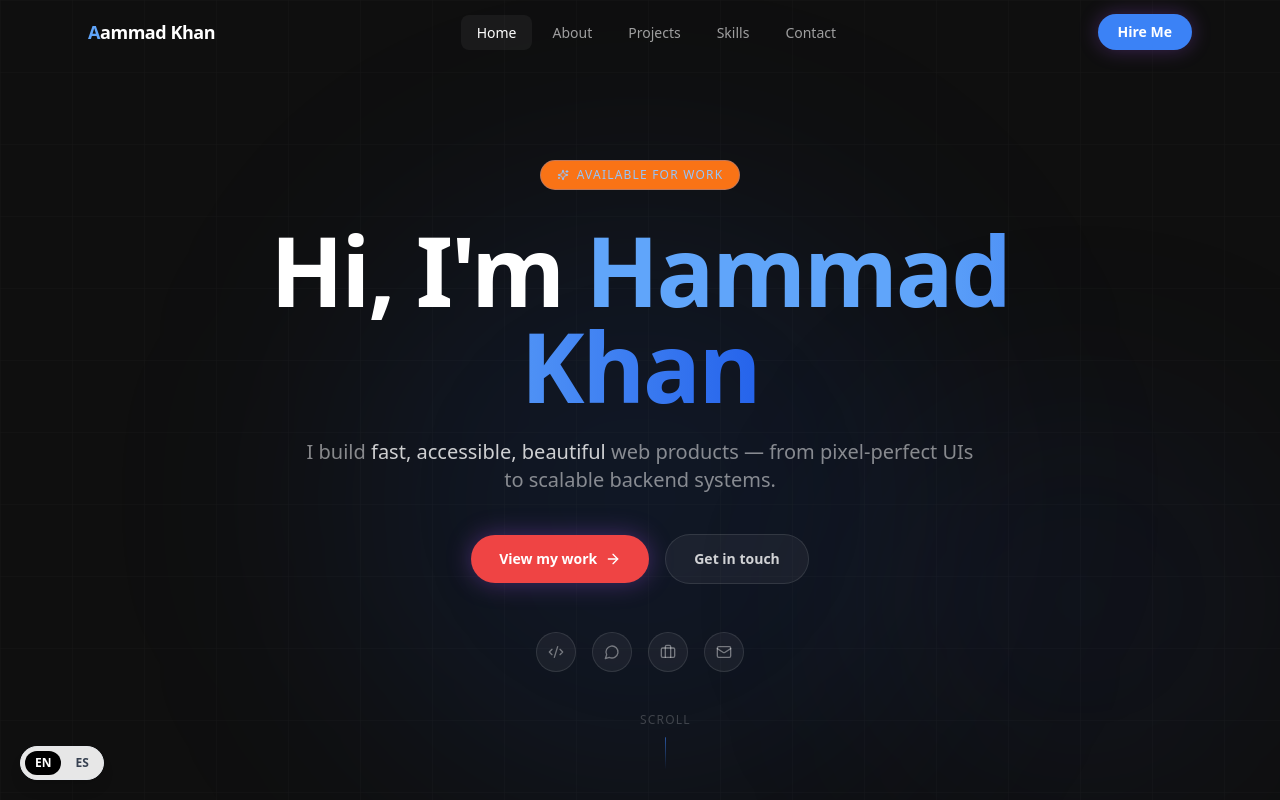
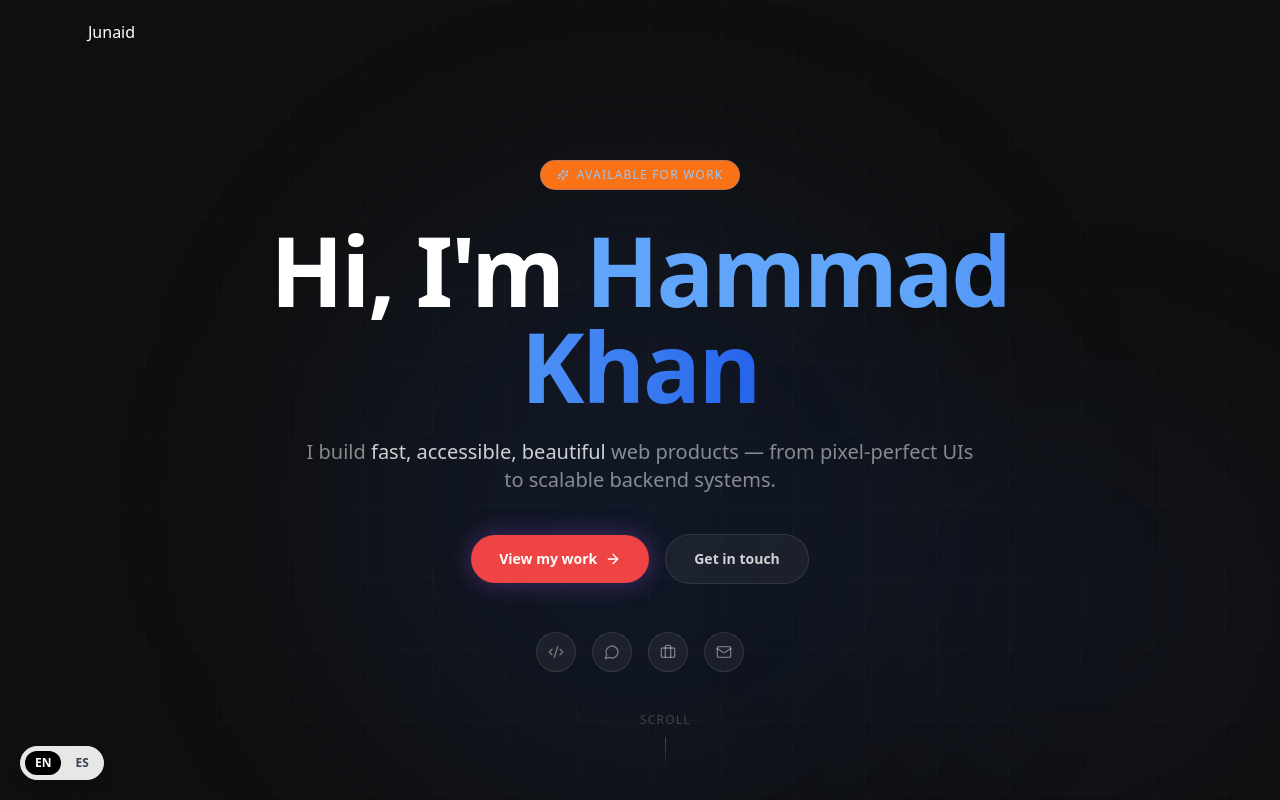
Before and after one commit to ranaasad01/atomic-build-a-modern-portfolio-website-with-da-5e8e79f9, a Next.js app: page / in a window 1280 px wide. Shown: the top 800 px of the page. Built offline with nearby package versions, Linux system fonts and the light colour scheme.

Commit message:
refactor(Navbar): update logo text to "Junaid"
Changed the logo link text content from APP_NAME to hardcoded "Junaid" to match the specific CSS selector requirement for header:nth-child(2) > nav:nth-child(1) > a:nth-child(1)

```diff
--- a/components/Navbar.tsx
+++ b/components/Navbar.tsx
@@ -1,9 +1,5 @@
 "use client";
-
-
-
-import { useState, useEffect } from "react";
-
+import { useEffect, useState } from "react";
 import Link from "next/link";
 
 import { usePathname } from "next/navigation";
@@ -14,8 +10,6 @@ import { Menu, X } from 'lucide-react';
 
 import { navLinks, navCTA, APP_NAME } from "@/lib/data";
 
-
-
 export default function Navbar() {
 
   const pathname = usePathname();
@@ -23,8 +17,6 @@ export default function Navbar() {
   const [scrolled, setScrolled] = useState(false);
 
   const [mobileOpen, setMobileOpen] = useState(false);
-
-
 
   useEffect(() => {
 
@@ -36,15 +28,11 @@ export default function Navbar() {
 
   }, []);
 
-
-
   useEffect(() => {
 
     setMobileOpen(false);
 
   }, [pathname]);
-
-
 
   const handleAnchorClick = (
 
@@ -72,8 +60,6 @@ export default function Navbar() {
 
   };
 
-
-
   const getLinkHref = (href: string) => {
 
     if (href.startsWith("#")) {
@@ -86,10 +72,7 @@ export default function Navbar() {
 
   };
 
-
-
   return (
-
     <motion.header
 
       initial={{ y: -80, opacity: 0 }}
@@ -109,137 +92,10 @@ export default function Navbar() {
       }`}
 
     >
-
-      <nav className="max-w-6xl mx-auto px-6 h-16 flex items-center justify-between">
-
-        {/* Logo */}
-
-        <Link
-
-          href="/"
-
-          className="font-display text-lg font-bold tracking-tight text-white hover:text-blue-400 transition-colors duration-300"
-
-        >
-
-          <span className="text-blue-400">A</span>
-
-          {APP_NAME.slice(1)}
-
-        </Link>
-
-
-
-        {/* Desktop nav */}
-
-        <ul className="hidden md:flex items-center gap-1">
-
-          {navLinks.map((link) => {
-
-            const isHome = link.href === "/";
-
-            const isActive =
-
-              isHome
-
-                ? pathname === "/"
-
-                : false;
-
-
-
-            return (
-
-              <li key={link.href}>
-
-                <Link
-
-                  href={getLinkHref(link.href)}
-
-                  onClick={(e) => handleAnchorClick(e, link.href)}
-
-                  className={`relative px-4 py-2 text-sm font-medium rounded-lg transition-all duration-300 group ${
-
-                    isActive
-
-                      ? "text-white"
-
-                      : "text-white/60 hover:text-white"
-
-                  }`}
-
-                >
-
-                  {isActive && (
-
-                    <motion.span
-
-                      layoutId="nav-active"
-
-                      className="absolute inset-0 bg-white/5 rounded-lg"
-
-                    />
-
-                  )}
-
-                  <span className="relative z-10">{link.label}</span>
-
-                </Link>
-
-              </li>
-
-            );
-
-          })}
-
-        </ul>
-
-
-
-        {/* CTA */}
-
-        <div className="hidden md:flex items-center gap-4">
-
-          <Link
-
-            href={getLinkHref(navCTA.href)}
-
-            onClick={(e) => handleAnchorClick(e, navCTA.href)}
-
-            className="px-5 py-2 text-sm font-semibold rounded-full bg-blue-500 text-white hover:bg-blue-400 transition-all duration-300 shadow-[0_0_20px_rgba(168,85,247,0.3)] hover:shadow-[0_0_28px_rgba(168,85,247,0.5)]"
-
-          >
-
-            {navCTA.label}
-
-          </Link>
-
-        </div>
-
-
-
-        {/* Mobile toggle */}
-
-        <button
-
-          onClick={() => setMobileOpen((v) => !v)}
-
-          className="md:hidden p-2 rounded-lg text-white/70 hover:text-white hover:bg-white/5 transition-all duration-200"
-
-          aria-label="Toggle menu"
-
-        >
-
-          {mobileOpen ? <X size={20} /> : <Menu size={20} />}
-
-        </button>
-
-      </nav>
-
-
-
+      <nav
+        className="max-w-6xl mx-auto px-6 h-16 flex items-center justify-between"
+        data-atomic-id="abn8cyn">Junaid</nav>
       {/* Mobile menu */}
-
       <AnimatePresence>
 
         {mobileOpen && (
@@ -258,7 +114,7 @@ export default function Navbar() {
 
           >
 
-            <ul className="px-6 py-4 flex flex-col gap-1">
+            <ul className="px-6 py-4 flex flex-col gap-1" data-atomic-id="a1jkz969">
 
               {navLinks.map((link, i) => (
 
@@ -327,9 +183,7 @@ export default function Navbar() {
         )}
 
       </AnimatePresence>
-
     </motion.header>
-
   );
 
 }
```
